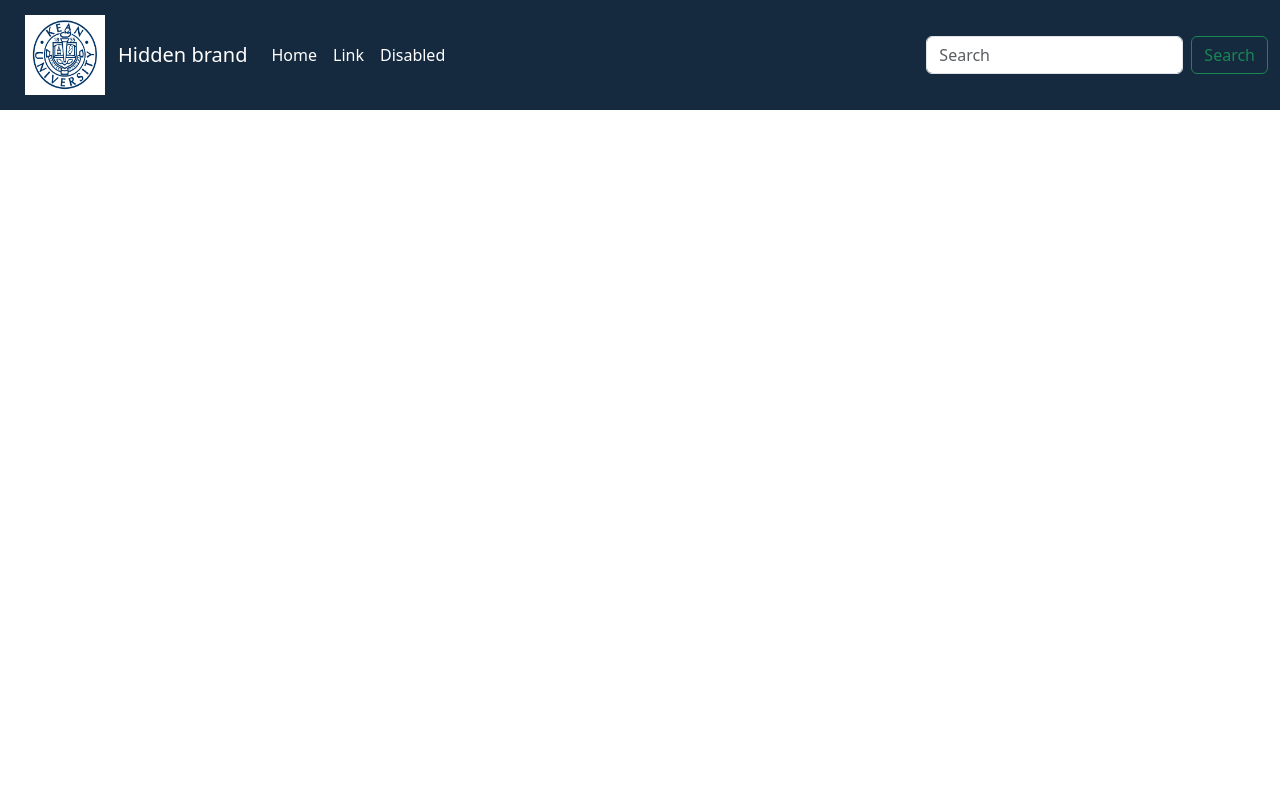
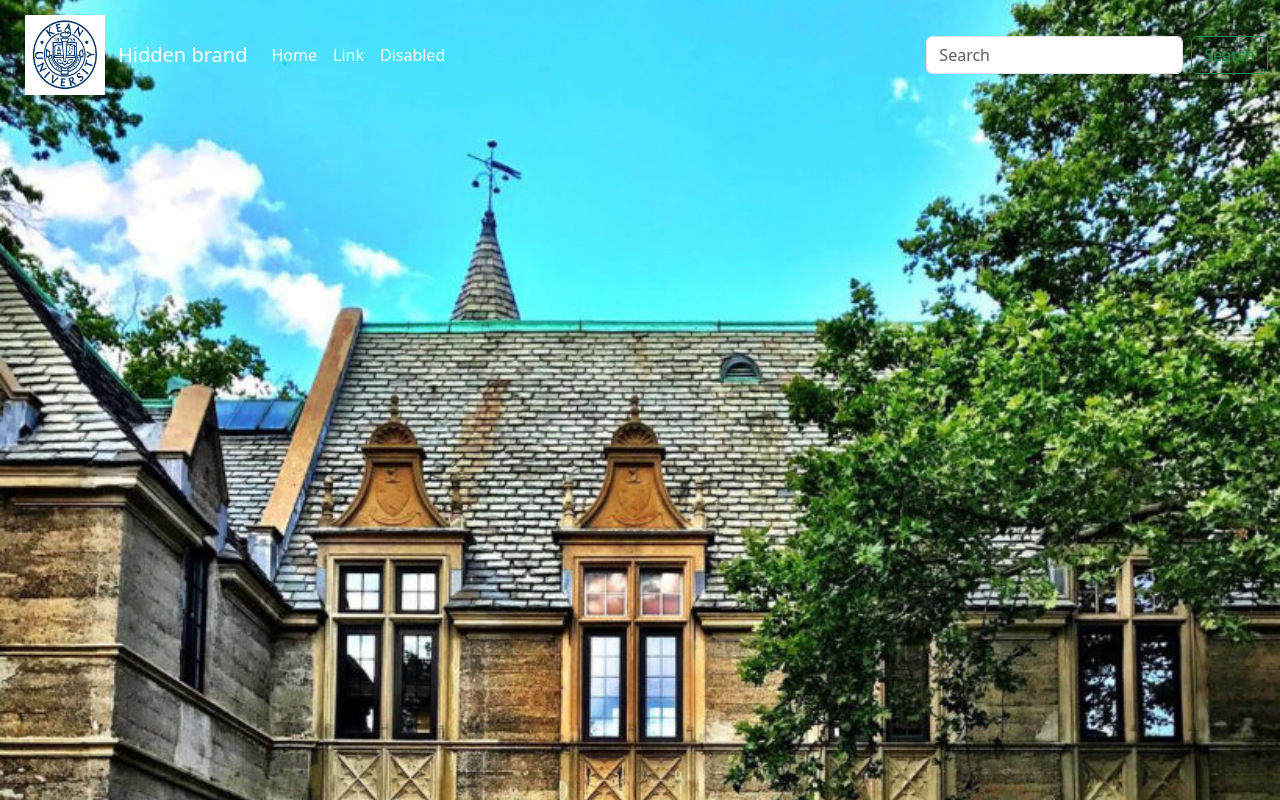
Before and after one commit to IanCist/College-Recruitment, a plain HTML site: page index.html in a window 1280 px wide. Drawn offline with nearby package versions, Linux system fonts and the light colour scheme.

Commit message:
added welcome page

```diff
--- a/index.html
+++ b/index.html
@@ -1,32 +1,28 @@
 <!doctype html>
 <html lang="en">
+
 <head>
   <title>Kean University Freshman</title>
   <!-- Required meta tags -->
   <meta charset="utf-8" />
-        <meta
-            name="viewport"
-            content="width=device-width, initial-scale=1, shrink-to-fit=no"
-        />
+  <meta name="viewport" content="width=device-width, initial-scale=1, shrink-to-fit=no" />
 
   <!-- Bootstrap CSS v5.2.1 -->
-        <link
-            href="https://cdn.jsdelivr.net/npm/bootstrap@5.3.2/dist/css/bootstrap.min.css"
-            rel="stylesheet"
-            integrity="sha384-T3c6CoIi6uLrA9TneNEoa7RxnatzjcDSCmG1MXxSR1GAsXEV/Dwwykc2MPK8M2HN"
-            crossorigin="anonymous"
-        />
-        <link rel="stylesheet" href="style.css"/>
+  <link href="https://cdn.jsdelivr.net/npm/bootstrap@5.3.2/dist/css/bootstrap.min.css" rel="stylesheet"
+    integrity="sha384-T3c6CoIi6uLrA9TneNEoa7RxnatzjcDSCmG1MXxSR1GAsXEV/Dwwykc2MPK8M2HN" crossorigin="anonymous" />
+  <link rel="stylesheet" href="style.css" />
 </head>
 
 <body>
   <header>
-            <nav class="navbar navbar-expand-lg bg-light">
+    <nav class="navbar navbar-expand-lg bg-light fixed-top">
       <div class="container-fluid">
         <button class="btn logo-button" type="button">
           <img src="images/kean logo.png" alt="logo button">
         </button>
-                  <button class="navbar-toggler ms-auto" type="button" data-bs-toggle="collapse" data-bs-target="#navbarTogglerDemo01" aria-controls="navbarTogglerDemo01" aria-expanded="false" aria-label="Toggle navigation">
+        <button class="navbar-toggler ms-auto" type="button" data-bs-toggle="collapse"
+          data-bs-target="#navbarTogglerDemo01" aria-controls="navbarTogglerDemo01" aria-expanded="false"
+          aria-label="Toggle navigation">
           <span class="navbar-toggler-icon"></span>
         </button>
         <div class="collapse navbar-collapse" id="navbarTogglerDemo01">
@@ -61,17 +57,14 @@
     <!-- place footer here -->
   </footer>
   <!-- Bootstrap JavaScript Libraries -->
-        <script
-            src="https://cdn.jsdelivr.net/npm/@popperjs/core@2.11.8/dist/umd/popper.min.js"
+  <script src="https://cdn.jsdelivr.net/npm/@popperjs/core@2.11.8/dist/umd/popper.min.js"
     integrity="sha384-I7E8VVD/ismYTF4hNIPjVp/Zjvgyol6VFvRkX/vR+Vc4jQkC+hVqc2pM8ODewa9r"
-            crossorigin="anonymous"
-        ></script>
+    crossorigin="anonymous"></script>
 
-        <script
-            src="https://cdn.jsdelivr.net/npm/bootstrap@5.3.2/dist/js/bootstrap.min.js"
+  <script src="https://cdn.jsdelivr.net/npm/bootstrap@5.3.2/dist/js/bootstrap.min.js"
     integrity="sha384-BBtl+eGJRgqQAUMxJ7pMwbEyER4l1g+O15P+16Ep7Q9Q+zqX6gSbd85u4mG4QzX+"
-            crossorigin="anonymous"
-        ></script>
+    crossorigin="anonymous"></script>
   <script src="script.js"></script>
 </body>
+
 </html>
--- a/script.js
+++ b/script.js
@@ -1,4 +1,22 @@
-document.addEventListener("DOMContentLoaded", function() {
+document.addEventListener("DOMContentLoaded", function () {
     const overlay = document.getElementById('overlay');
     const mainContent = document.querySelector('main');
-})
+    const navbar = document.querySelector('nav');
+
+    overlay.classList.add('show');
+    navbar.classList.add('blur-background');
+
+    setTimeout(() => {
+        overlay.classList.remove('show');
+        mainContent.classList.remove('blur-background');
+        navbar.classList.remove('blur-background');
+    }, 5000);
+
+    window.addEventListener('scroll', function () {
+        if (window.scrollY > 50) {
+            navbar.classList.add('scrolled');
+        } else {
+            navbar.classList.remove('scrolled');
+        }
+    });
+});
--- a/style.css
+++ b/style.css
@@ -7,7 +7,8 @@
 }
 
 .navbar {
-        background-color: #15293F !important;
+    background-color: transparent !important;
+    transition: background-color 0.5s ease;
 }
 
 .navbar-toggler {
@@ -40,7 +41,7 @@
     z-index: 1000;
     opacity: 0;
     visibility: hidden;
-        transition: opacity 2s ease;
+    transition: opacity 2s ease-in-out;
 }
 
 #overlay.show {
@@ -53,3 +54,22 @@
     color: white;
     z-index: 1100;
 }
+
+main {
+    background-image: url('images/unnamed-7-819x1024.jpg');
+    background-size: cover;
+    background-position: center center;
+    background-repeat: no-repeat;
+    min-height: 200vh;
+}
+
+body, html {
+    height: 100%;
+    margin: 0;
+    padding: 0;
+    overflow-x: hidden;
+}
+
+.navbar.scrolled {
+    background-color: #15293f !important;
+}
```
Also changed, not shown: images/24-about-header.jpg (added), images/Kean Hall-3.jpg (added), images/june2020-admissionspushb___08114432625.webp (added), images/keanalumni.jpg (added), images/keanbackground.jpg (added), images/keancampus.jpg (added), images/unnamed-7-819x1024.jpg (added). Lines whose indentation alone changed are shown as unchanged.
